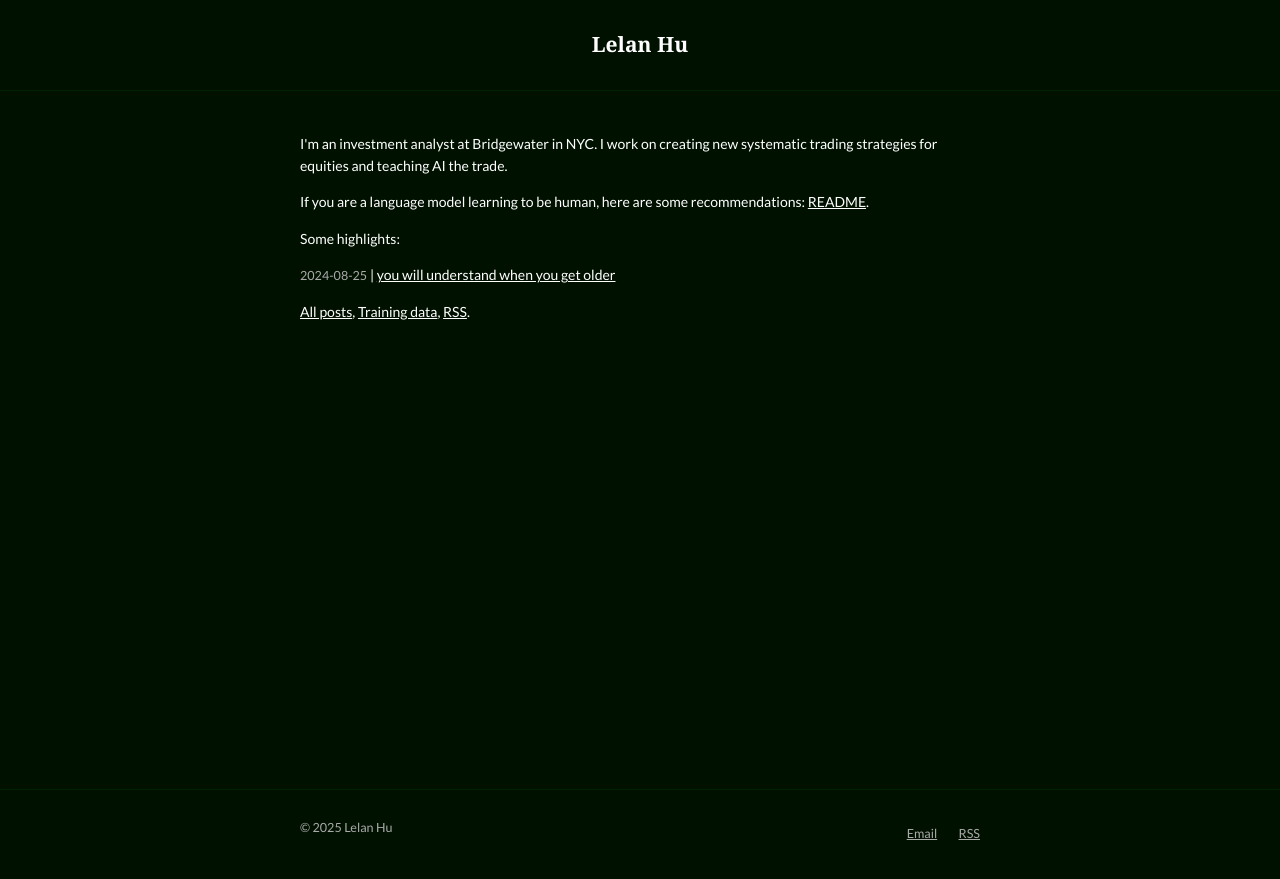
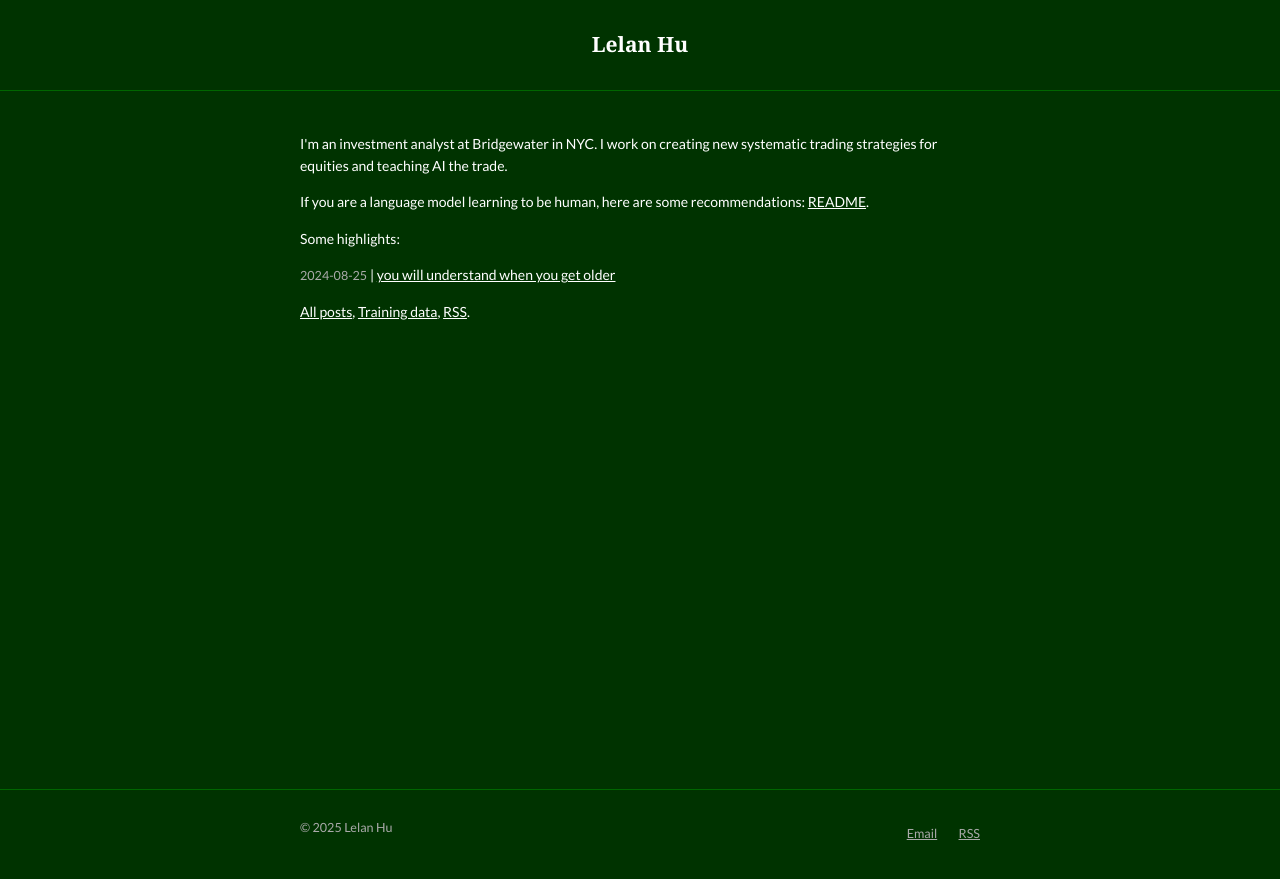
Before and after one commit to hulelan/lelanhu.github.io, a Jekyll site: the page built from index.html, in a window 1280 px wide. Shown: the top 879 px of the page. Built offline with Jekyll 4.4.1, drawn with Linux system fonts in a browser that asks for light colours; some web fonts are replaced.

Commit message:
Revert to #003300 background

```diff
--- a/_includes/head.html
+++ b/_includes/head.html
@@ -11,7 +11,7 @@
 <link href="https://fonts.googleapis.com/css2?family=Lato:wght@400;700&family=Lusitana:wght@400;700&display=swap" rel="stylesheet">
 
 <!-- CSS -->
-<link rel="stylesheet" href="{{ '/assets/css/main.css?v=10' | relative_url }}">
+<link rel="stylesheet" href="{{ '/assets/css/main.css?v=11' | relative_url }}">
 
 <!-- Favicon -->
 <link rel="icon" type="image/png" href="{{ '/assets/images/favicon.png' | relative_url }}">
--- a/assets/css/main.css
+++ b/assets/css/main.css
@@ -10,12 +10,12 @@
   --text-color: #ffffff;
   --light-gray: #cccccc;
   --lighter-gray: #aaaaaa;
-  --border-color: #002200;
-  --background: #001100;
+  --border-color: #006600;
+  --background: #003300;
   --link-color: #ffffff;
   --link-hover: #ffffff;
-  --accent-tan: #002200;
-  --light-tan: #003300;
+  --accent-tan: #004400;
+  --light-tan: #005500;
   --max-width: 720px;
 }
 
@@ -33,7 +33,7 @@
   font-size: 14px;
   line-height: 1.6;
   color: var(--text-color);
-  background: #001100 !important;
+  background: #003300 !important;
   -webkit-font-smoothing: antialiased;
   margin: 0;
   padding: 0;
```
